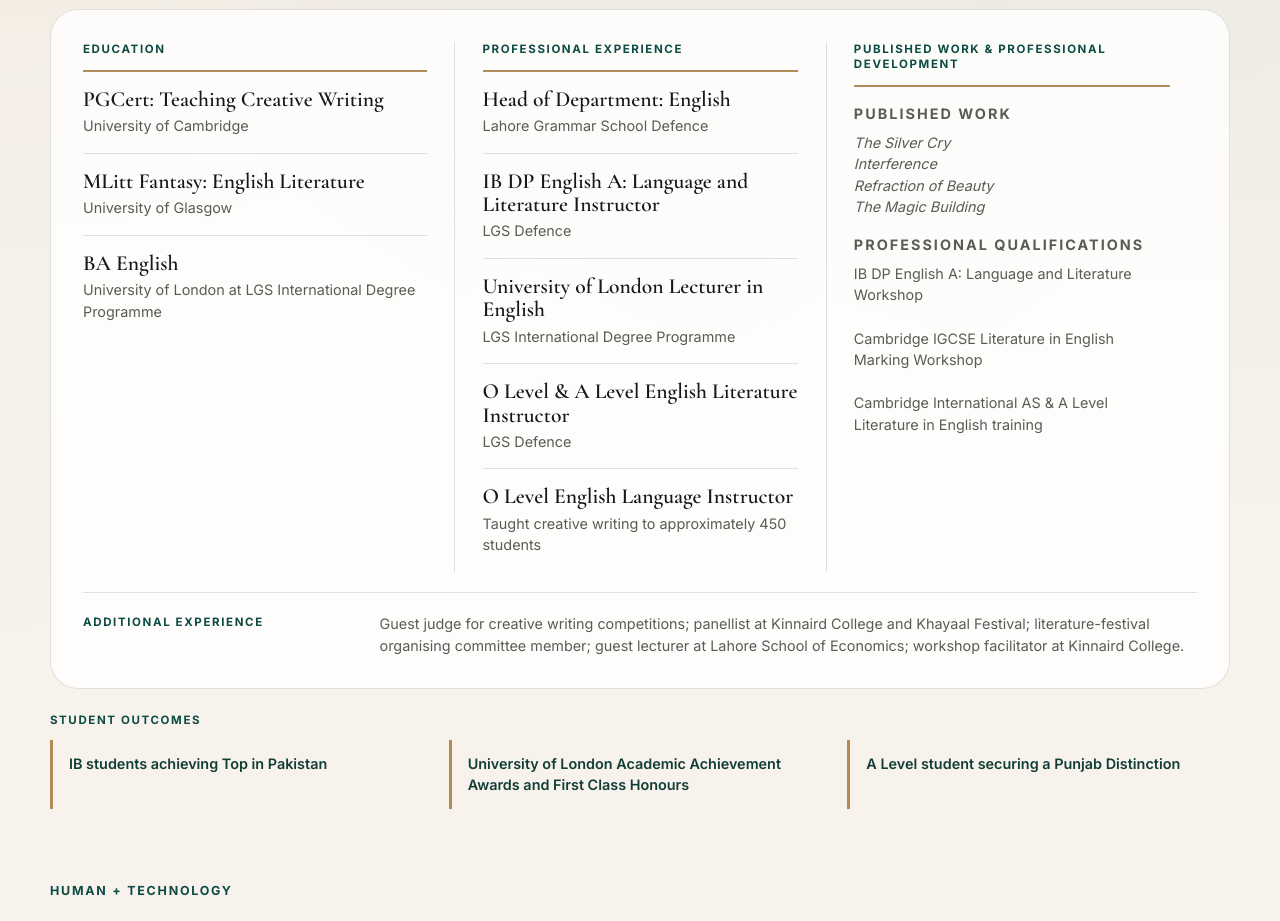
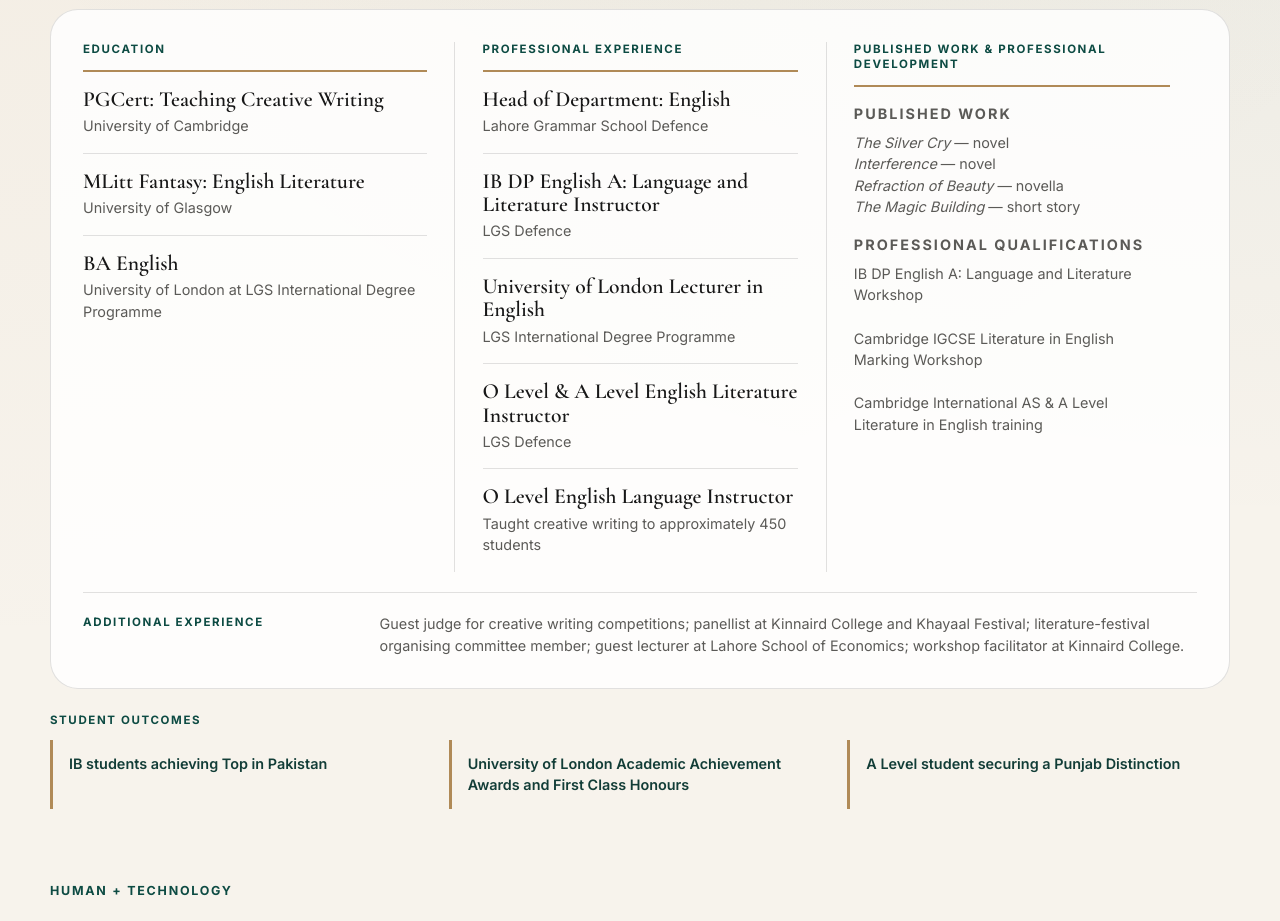
Before and after one commit to sm9449/hiri-website, a Next.js app: page / in a window 1280 px wide. Shown: the part 1180-2101 px from the top of the page. Built offline with nearby package versions, Linux system fonts and the light colour scheme.

Commit message:
updated book details

```diff
--- a/app/page.tsx
+++ b/app/page.tsx
@@ -40,7 +40,7 @@
         </div>
         <div className="profile-column">
           <p className="profile-label">Published work &amp; professional development</p>
-          <div className="profile-subsection"><p className="profile-sub-label">Published work</p><p className="profile-list"><em>The Silver Cry</em><br /><em>Interference</em><br /><em>Refraction of Beauty</em><br /><em>The Magic Building</em></p></div>
+          <div className="profile-subsection"><p className="profile-sub-label">Published work</p><p className="profile-list"><em>The Silver Cry</em> — novel<br /><em>Interference</em> — novel<br /><em>Refraction of Beauty</em> — novella<br /><em>The Magic Building</em> — short story</p></div>
           <div className="profile-subsection"><p className="profile-sub-label">Professional qualifications</p><p className="profile-list">IB DP English A: Language and Literature Workshop<br /><br />Cambridge IGCSE Literature in English Marking Workshop<br /><br />Cambridge International AS &amp; A Level Literature in English training</p></div>
         </div>
         <div className="profile-additional"><p className="profile-label">Additional experience</p><p>Guest judge for creative writing competitions; panellist at Kinnaird College and Khayaal Festival; literature-festival organising committee member; guest lecturer at Lahore School of Economics; workshop facilitator at Kinnaird College.</p></div>
```
